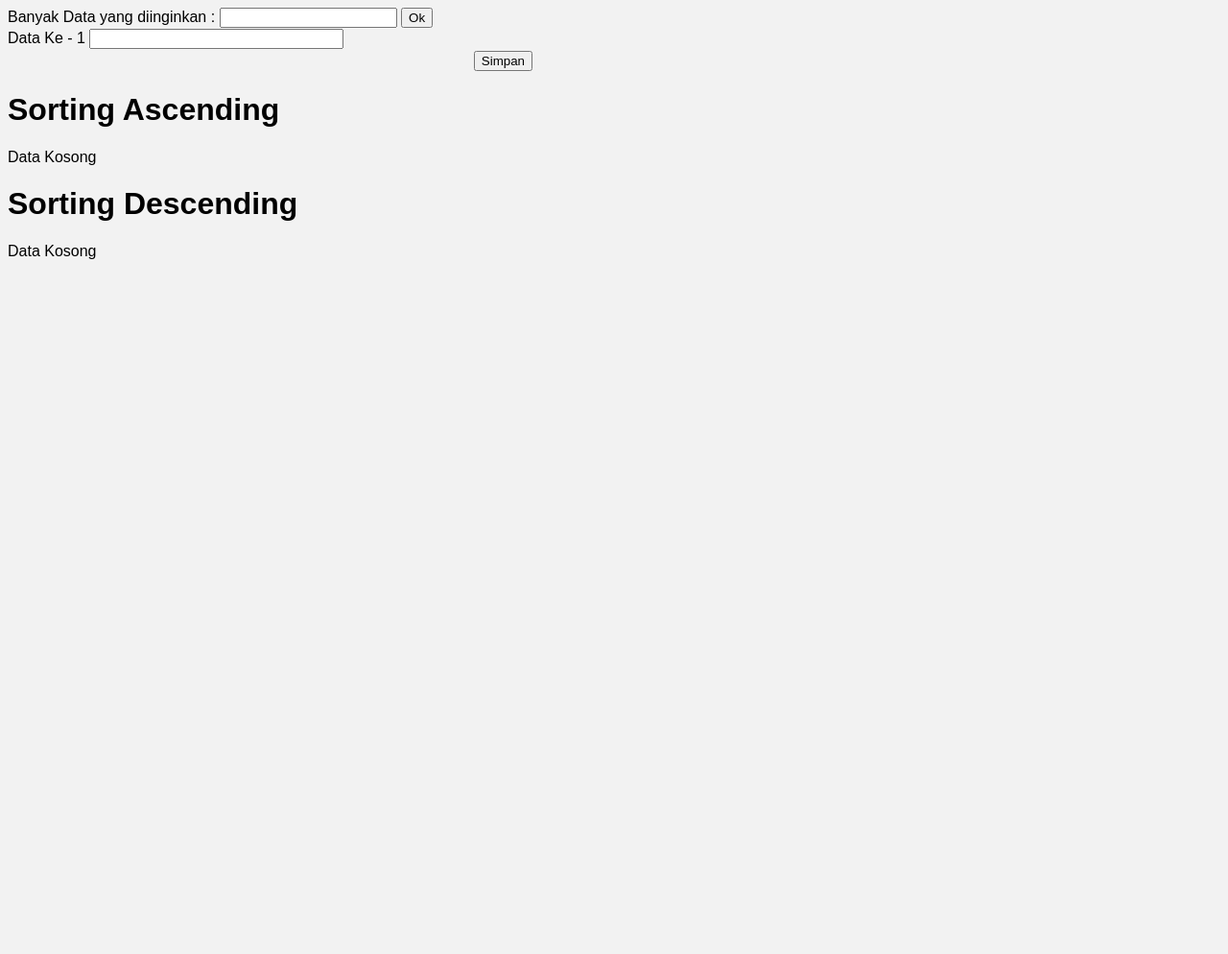
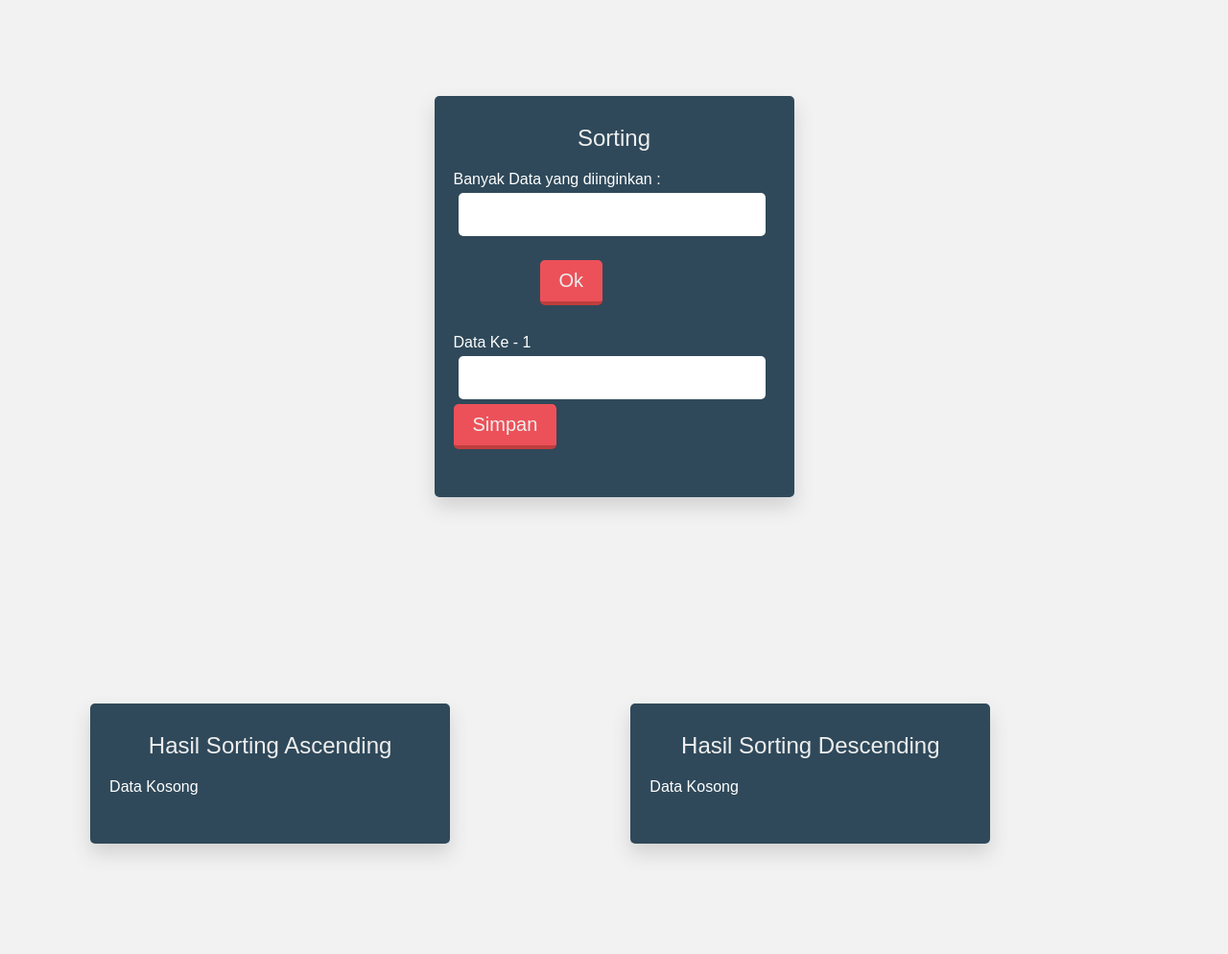
Before and after one commit to akramram/Webkeren, a PHP site: page /Sorting.php in a window 1280 px wide. Shown: the whole page at 96% size. Before the commit the page ends 270 px from the top, so only its background shows below. Run offline with PHP 8.4, Linux system fonts and the light colour scheme.

Commit message:
Perbaikan Visual & peng GG an Fungsi

```diff
--- a/Sorting.php
+++ b/Sorting.php
@@ -6,11 +6,14 @@
 </head>
 <body>
 
-	<form method="get" name="frm" action="">
-		<label>Banyak Data yang diinginkan : </label>
-	  <input name="jumlah" type="number" />
+	<div class="kalkulator">
+		<h2 class="judul">Sorting</h2>
 
-	  <input type="submit" name="btnJumlah" value="Ok" />
+		<form method="get" name="frm" action="Sorting.php">
+			<label style="color:white;">Banyak Data yang diinginkan : </label>
+			<input name="jumlah" class="bil" type="number" />
+
+			<input type="submit" name="btnJumlah" class="tombolbd"value="Ok" />
 
 		</form>
 
@@ -45,8 +48,9 @@
 						<td height="23"></td>
 
 						<td>
-			<label>Data Ke - <?php echo $i; ?></label>
-			<input name="nama[]" type="text" size="30" /></td>
+							<label style="color:white;">Data Ke - <?php echo $i; ?></label> <br>
+							<input name="nama[]" class="bil" type="text" size="30" />
+						</td>
 
 						</tr>
 
@@ -56,14 +60,12 @@
 
 					?>
 
-	  <tr>
 
-	  <td height="23" colspan="4" align="right"><input type="submit" name="btnOk" value="Simpan" /></td>
 
-	  </tr>
+
 
 				</table>
-
+<input type="submit" class="tombol" name="btnOk" value="Simpan" />
 			</form>
 			<?php
 
@@ -80,7 +82,14 @@
 			}
 			?>
 
-<h1>Sorting Ascending</h1>
+
+		</div>
+
+
+<div  style="color:white;">
+	<div class="col-5">
+		<div class="kalkulator">
+			<h2 class="judul">Hasil Sorting Ascending</h2>
 			<?php
 			if (empty($nama)) {
 				echo "Data Kosong";
@@ -94,8 +103,12 @@ if (empty($nama)) {
 				}
 			}
 			?>
+		</div>
+	</div>
 
-<h1>Sorting Descending</h1>
+	<div class="col-5">
+		<div class="kalkulator">
+			<h2 class="judul">Hasil Sorting Descending</h2>
 			<?php
 			if (empty($nama)) {
 				echo "Data Kosong";
@@ -109,5 +122,8 @@ if (empty($nama)) {
 				}
 			}
 			?>
+		</div>
+	</div>
+</div>
 	</body>
 	</html>
--- a/css/style.css
+++ b/css/style.css
@@ -1,8 +1,3 @@
-body{
-	background: #F2F2F2;
-	font-family: sans-serif;
-}
-
 .kalkulator{
 	width: 335px;
 	background: #2F495A;
@@ -56,6 +51,16 @@ body{
 	font-weight: normal;
 }
 
+.row {
+    content: "";
+    clear: both;
+    display: table;
+}
+[class*="col-"] {
+    float: left;
+    padding: 15px;
+		margin: auto;
+}
 .col-1 {width: 8.33%;}
 .col-2 {width: 16.66%;}
 .col-3 {width: 25%;}
@@ -72,6 +77,7 @@ body{
 body{
 	background: #F2F2F2;
 	font-family: sans-serif;
+	margin: auto;
 }
 
 .kalkulator{
@@ -126,3 +132,17 @@ body{
 	color: #eee;
 	font-weight: normal;
 }
+
+.card {
+    box-shadow: 0 4px 8px 0 rgba(0,0,0,0.2);
+    transition: 0.3s;
+		float: left;
+}
+
+.card:hover {
+    box-shadow: 0 8px 16px 0 rgba(0,0,0,0.2);
+}
+
+.container {
+    padding: 2px 16px;
+}
```
Also changed, not shown: index.php (+43 -2 lines), 1 other file. Lines whose indentation alone changed are shown as unchanged.
